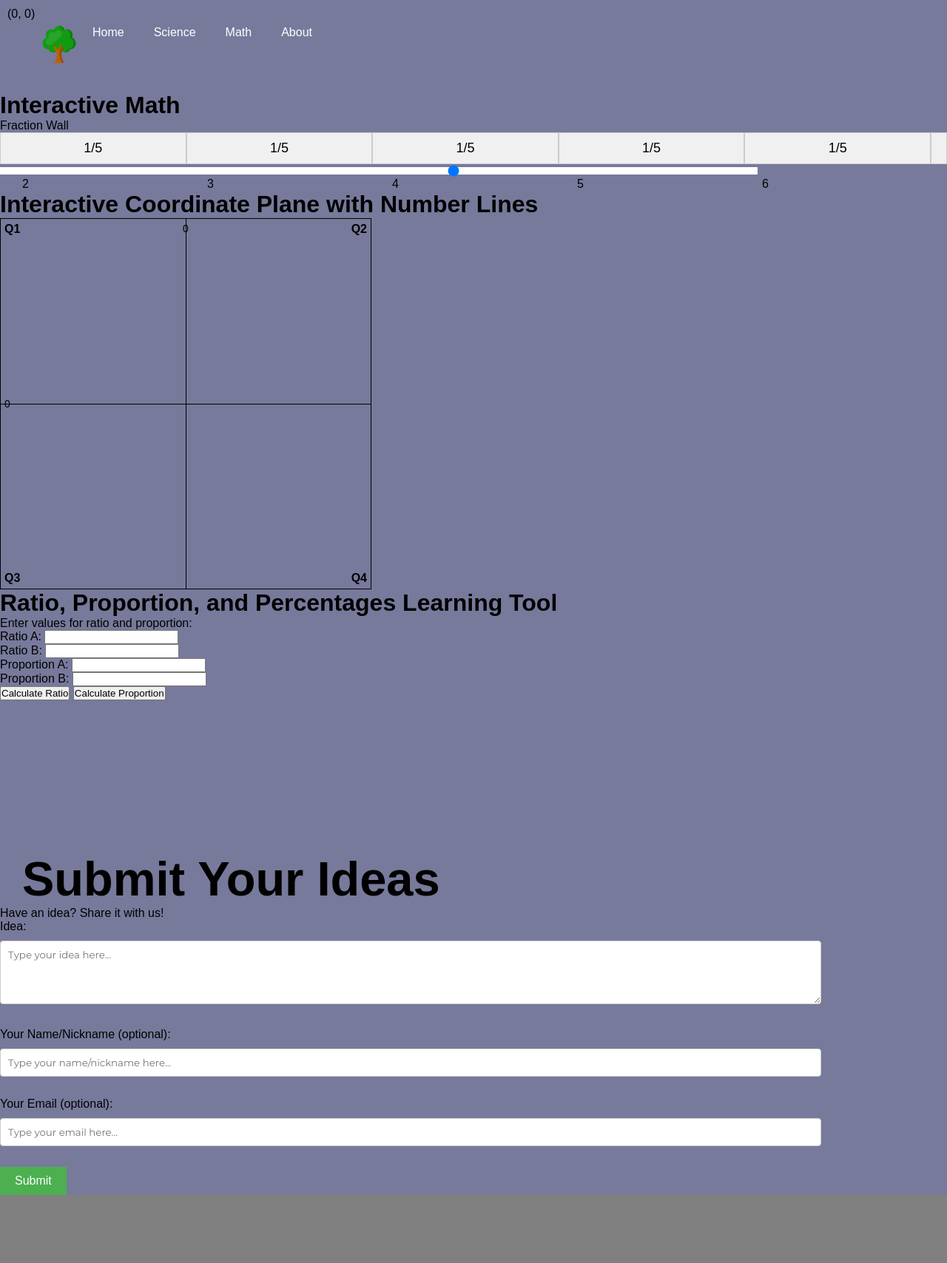
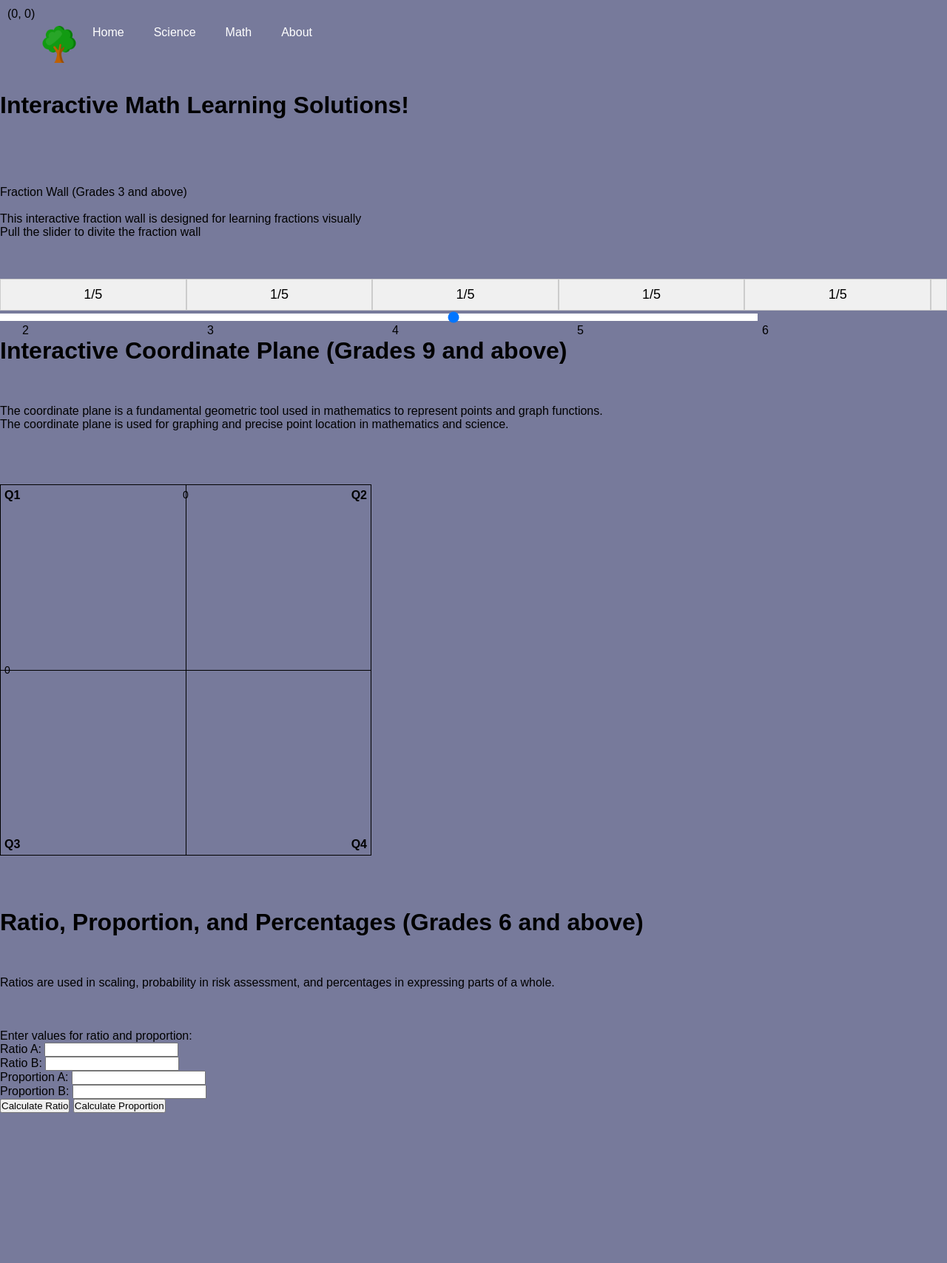
Before and after one commit to Shivani-Vinu/SciMathVerse.io, a plain HTML site: page math.html in a window 1280 px wide. Shown: the whole page at 74% size. Before the commit the page ends 1616 px from the top, so only its background shows below. Drawn offline with Linux system fonts and the light colour scheme.

Commit message:
Update math.html

```diff
--- a/math.html
+++ b/math.html
@@ -2,14 +2,15 @@
 <html>
   <head>
     <meta charset="UTF-8" />
-    <meta name="viewport" content="width=device-width, initial-scale=1.0" />
+
     <link rel="icon" type="image/x-icon" href="/images/logo.png">
-    <title>Learn Math</title>
+    <title>Learn Math -EduSparkX</title>
     <link rel="stylesheet" href="style2.css" />
     <style>
       #fraction-wall {
         display: flex;
         justify-content: space-between;
+        color: black;
       }
 
       .fraction-block {
@@ -50,8 +51,7 @@
       }
 
       body {
-        background-color: gray;
-
+        background-color: rgb(8, 108, 154);
       }
 
 
@@ -82,6 +82,14 @@
             border-radius: 4px;
         }
 
+        body {
+            align-items: center;
+        }
+
+    p {
+        font-size: medium;
+    }
+
     </style>
     <link rel="preconnect" href="https://fonts.googleapis.com">
     <link rel="preconnect" href="https://fonts.gstatic.com" crossorigin>
@@ -93,27 +101,38 @@
         <ul>
           <li class="logo"><img src="/images/tree2.png" width="50px" height="50px"/></li>
           <li class="active"><a href="index.html">Home</a></li>
-          <li class="aim"><a href="Science.html">Science</a></li>
+          <li class="aim"><a href="science.html">Science</a></li>
           <li class="learn"><a href="math.html">Math</a></li>
           <li><a href="about.html">About</a></li>
 
         </ul>
       </div>
-    <h1>Interactive Math</h1>
-    <p>Fraction Wall</p>
+    <h1>Interactive Math Learning Solutions!</h1>
+    <br>
+    <br>
+    <br>
+    <br>
+    <br>
+    <p style="font-size: medium;">Fraction Wall (Grades 3 and above)</p>
+    <br>
+    <p style="font-size: medium;">This interactive fraction wall is designed for learning fractions visually</p>
+    <p>Pull the slider to divite the fraction wall</p>
+    <br>
+    <br>
+    <br>
     <div id="fraction-wall">
       <!-- Fraction Blocks -->
-      <div class="fraction-block">1/2</div>
+      <div class="fraction-block" color="#000">1/2</div>
 
-      <div class="fraction-block">1/3</div>
+      <div class="fraction-block" color="#000">1/3</div>
 
-      <div class="fraction-block">1/3</div>
+      <div class="fraction-block" color="#000">1/3</div>
 
-      <div class="fraction-block">1/4</div>
+      <div class="fraction-block" color="#000">1/4</div>
 
-      <div class="fraction-block">1/5</div>
+      <div class="fraction-block" color="#000">1/5</div>
 
-      <div class="fraction-block">1/6</div>
+      <div class="fraction-block" color="#000">1/6</div>
     </div>
 
     <input type="range" id="slider" min="1" max="6" step="1" />
@@ -124,7 +143,16 @@
       <span>5</span>
       <span>6</span>
     </div>
-    <h1>Interactive Coordinate Plane with Number Lines</h1>
+    <h1>Interactive Coordinate Plane (Grades 9 and above)</h1>
+    <br>
+    <br>
+    <br>
+    <p>The coordinate plane is a fundamental geometric tool used in mathematics to represent points and graph functions.</p>
+    <p>The coordinate plane is used for graphing and precise point location in mathematics and science.</p>
+    <br>
+    <br>
+    <br>
+    <br>
     <div id="plane-container">
         <div id="plane"></div>
         <div id="x-line"></div>
@@ -136,8 +164,19 @@
         <div id="q3-label">Q3</div>
         <div id="q4-label">Q4</div>
     </div>
+    <br>
+    <br>
+    <br>
+    <br>
     <div class="container">
-      <h1>Ratio, Proportion, and Percentages Learning Tool</h1>
+      <h1>Ratio, Proportion, and Percentages (Grades 6 and above)</h1>
+      <br>
+      <br>
+      <br>
+      <p>Ratios are used in scaling, probability in risk assessment, and percentages in expressing parts of a whole.</p>
+      <br>
+      <br>
+      <br>
       <p>Enter values for ratio and proportion:</p>
       <div>
           <label for="ratioA">Ratio A:</label>
@@ -166,24 +205,7 @@
       </div>
   </div>
 
-    <h1 class="h1-idea">Submit Your Ideas</h1>
-    <p>Have an idea? Share it with us!</p>
 
-    <form
-        action="https://formspree.io/f/xaygabvr"
-        method="POST"
-    >
-        <label for="idea">Idea:</label><br>
-        <textarea name="idea" id="idea" rows="4" cols="50" placeholder="Type your idea here..." required></textarea><br><br>
-
-        <label for="name">Your Name/Nickname (optional):</label><br>
-        <input type="text" name="name" id="name" placeholder="Type your name/nickname here..."><br><br>
-
-        <label for="email">Your Email (optional):</label><br>
-        <input type="email" name="email" id="email" placeholder="Type your email here..."><br><br>
-
-        <input type="submit" value="Submit" class="input-button">
-    </form>
 
     <div id="coordinates">(0, 0)</div>
     <script>
```
